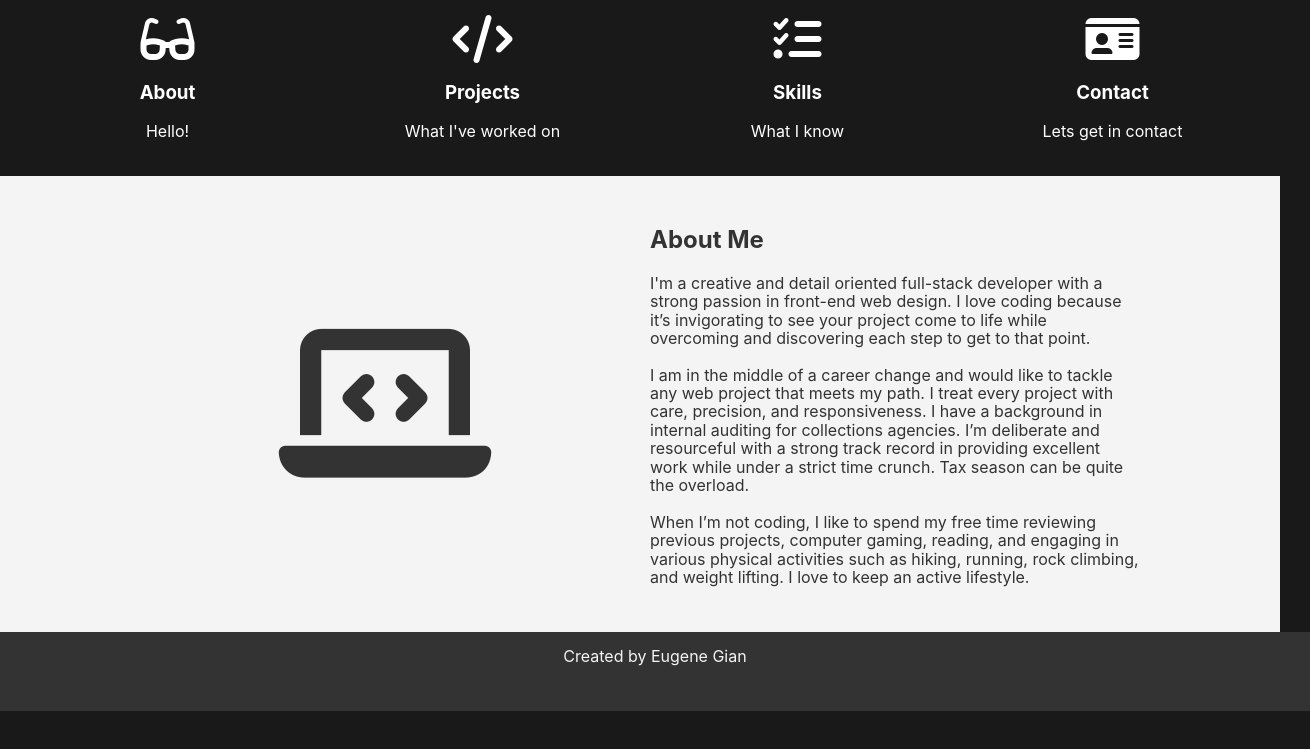
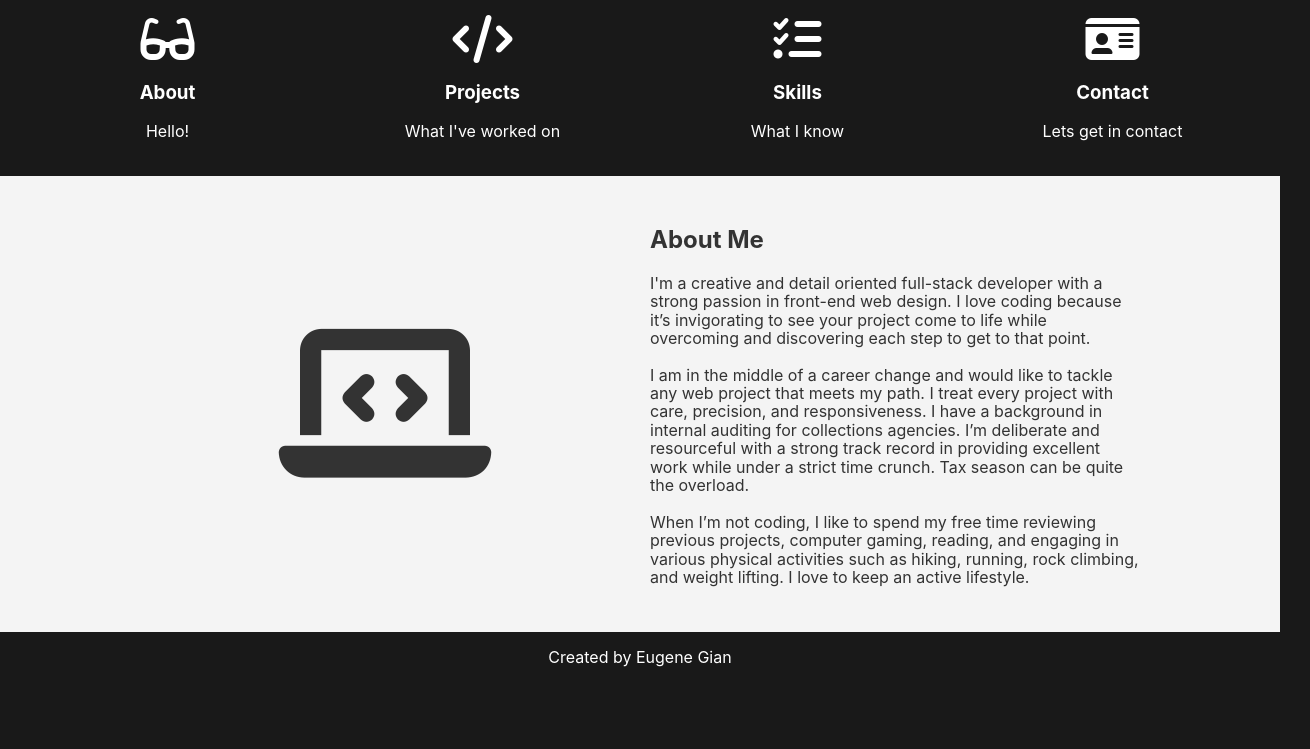
Before and after one commit to geneggy/portfolio, a plain HTML site: page index.html in a window 1280 px wide. Shown: the part 281-1030 px from the top of the page, 1310 px wide, since content can reach past the window. After the commit the page ends 966 px from the top, so only its background shows below. Drawn offline with nearby package versions, Linux system fonts and the light colour scheme.

Commit message:
footer edit

```diff
--- a/index.html
+++ b/index.html
@@ -6,7 +6,7 @@
     <meta http-equiv="X-UA-Compatible" content="ie=edge" />
     <link rel="stylesheet" href="style.css" />
     <script src="https://kit.fontawesome.com/0f8fc7d5b5.js"></script>
-    <link rel="stylesheet" type="text/css" href="//cdnjs.cloudflare.com/ajax/libs/normalize/6.0.0/normalize.css">
+    <link rel="stylesheet" type="text/css" href="https://cdnjs.cloudflare.com/ajax/libs/normalize/8.0.1/normalize.min.css">
     <title>Eugene Gian Portfolio</title>
   </head>
 
@@ -70,7 +70,7 @@
 
 
     <!-- Footer -->
-    <footer class="bg-dark">
+    <footer>
         <p>Created by Eugene Gian</p>
     </footer>
 
--- a/style.css
+++ b/style.css
@@ -1,18 +1,3 @@
-footer {
-  display: flex;
-  text-align: center;
-  justify-content: center;
-  align-items: center;
-  padding: 15px;
-  height: 50px;
-  width: 100%;
-}
-
-footer p {
-  margin: 0;
-  padding: 0;
-}
-
 body {
   background: rgba(0, 0, 0, 0.9);
   margin: 0;
@@ -22,6 +7,13 @@ body {
   /* 'Lucida Sans', 'Lucida Sans Regular', 'Lucida Grande', 'Lucida Sans Unicode', Geneva, Verdana, sans-serif; */
   /* Verdana, Geneva, Tahoma, sans-serif; */
   /* "Segoe UI", Tahoma, Geneva, Verdana, sans-serif; */
+}
+
+footer {
+  display: flex;
+  justify-content: center;
+  align-items: center;
+  text-align: center;
 }
 
 .showcase::after {
```
